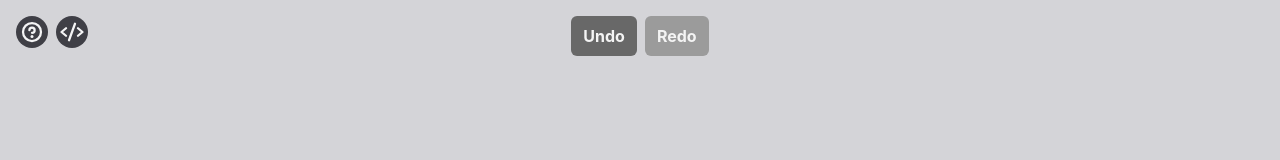
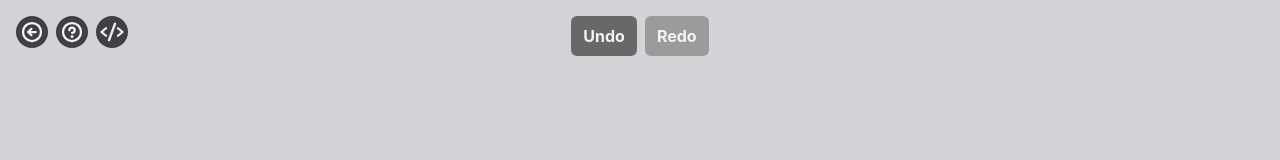
Before and after one commit to Bmullerc/playing-around, a Next.js app: page /challenges/clickcircle in a window 1280 px wide. Shown: the top 160 px of the page. Built offline with nearby package versions, Linux system fonts and the light colour scheme.

Commit message:
update: change stuff to typescript, btn component

```diff
--- /dev/null
+++ b/src/components/BackButton.tsx
@@ -0,0 +1,24 @@
+import { motion } from "framer-motion"
+import Link from "next/link"
+import { ArrowCircleLeft } from "phosphor-react"
+
+interface BackButtonProps {
+  modalOpen: true | false
+  codeOpen: true | false
+}
+
+const BackButton = ({modalOpen, codeOpen, ...rest }: BackButtonProps) => {
+  return (
+    <motion.button
+      disabled={modalOpen === true || codeOpen === true}
+      whileTap={{ scale: .9, rotate: -360 }}
+      whileHover={{ scale: 1.2, rotate: 360 }}
+      className="duration-100 bg-zinc-700 rounded-full py-1 px-1 disabled:opacity-0"
+      {...rest}
+    >
+      <Link href="/challenges"><ArrowCircleLeft size={24} weight="bold" className="text-zinc-100" /></Link>
+    </motion.button>
+  )
+}
+
+export default BackButton
--- a/src/components/ShowCircleChallengeCode.tsx
+++ b/src/components/ShowCircleChallengeCode.tsx
@@ -5,7 +5,7 @@ import { PreCode } from './PreCode'
 export const ShowCircleChallengeCode = () => {
   return (
     <aside className='py-2 px-4 z-20 absolute left-10 top-12 pointer-events-none'>
-      <h3 className='font-bold text-3xl mb-2'>Click Circle Raw Code</h3>
+      <h3 className='font-bold text-3xl mb-2'>Click Circle Raw Code (No stylization)</h3>
       <PreCode>{`import { useState } from 'react'
 
 export function ClickCircleChallenge() {
--- a/src/pages/challenges/clickcircle/index.jsx
+++ b/src/pages/challenges/clickcircle/index.tsx
@@ -7,7 +7,7 @@ import { motion } from "framer-motion"
 import { ShowCode } from '../../../components/ShowCode'
 import { ShowCircleChallengeCode } from '../../../components/ShowCircleChallengeCode'
 import { ClickCircleHeader } from '../../../components/ClickCircleHeader'
-
+import BackButton from '../../../components/BackButton'
 
 export default function Home() {
   const [list, setList] = useState([])
@@ -21,15 +21,15 @@ export default function Home() {
   const closeCode = () => setCodeOpen(false)
   const openCode = () => setCodeOpen(true)
 
-  const handleClick = (event) => {
+  const handleClick = (event: React.MouseEvent<Element>) => {
     const newClick = {
       clientX: event.clientX,
       clientY: event.clientY
     }
-    setList((prev) => [...prev, newClick])
+    setList((prev): any => [...prev, newClick])
   }
 
-  const handleUndo = (event) => {
+  const handleUndo = (event: React.SyntheticEvent) => {
     event.stopPropagation()
 
     if (list.length === 0) return
@@ -41,10 +41,10 @@ export default function Home() {
       return newList
     })
 
-    setDeleted((prev) => [...prev, deletedCircle])
+    setDeleted((prev): any => [...prev, deletedCircle])
   }
 
-  const handleRedo = (event) => {
+  const handleRedo = (event: React.SyntheticEvent) => {
     event.stopPropagation()
 
     if (deleted.length === 0) return
@@ -56,10 +56,10 @@ export default function Home() {
       return newList
     })
 
-    setList((prev) => [...prev, redoneCircle])
+    setList((prev): any => [...prev, redoneCircle])
   }
 
-  const handleChangeColor = (event) => {
+  const handleChangeColor = (event: React.ChangeEvent<HTMLInputElement>) => {
     setColor(event.target.value)
   }
 
@@ -74,6 +74,8 @@ export default function Home() {
 
       <main>
         <div className='flex gap-2 mt-4 ml-4 z-20 fixed'>
+          <BackButton modalOpen={modalOpen} codeOpen={codeOpen}/>
+
           <motion.button
             onClick={() => (modalOpen ? close() : open())}
             disabled={codeOpen}
@@ -93,6 +95,7 @@ export default function Home() {
           >
             {codeOpen ? <X size={24} weight="bold" className="text-zinc-100" /> : <Code size={24} weight="bold" className="text-zinc-100" />}
           </motion.button>
+
         </div>
         {codeOpen
           ?
@@ -109,8 +112,6 @@ export default function Home() {
           </Modal>
           : null
         }
-
-        {modalOpen & codeOpen ? close() & closeCode() : null}
 
         <section
           onClick={handleClick}
@@ -132,7 +133,7 @@ export default function Home() {
               <input id="color" type="color" className='hidden' onChange={handleChangeColor} value={color} />
             </form>
           </div>
-          {list.map((item, index) => (
+          {list.map((item: React.MouseEvent<Element>, index) => (
             <span key={index} className="w-6 h-6 rounded-full absolute" style={{ left: item.clientX - 10, top: item.clientY - 10, backgroundColor: color }} />
           ))}
         </section>
```
Also changed, not shown: src/pages/challenges/stoplight.tsx (renamed from src/pages/challenges/stoplight.jsx).
